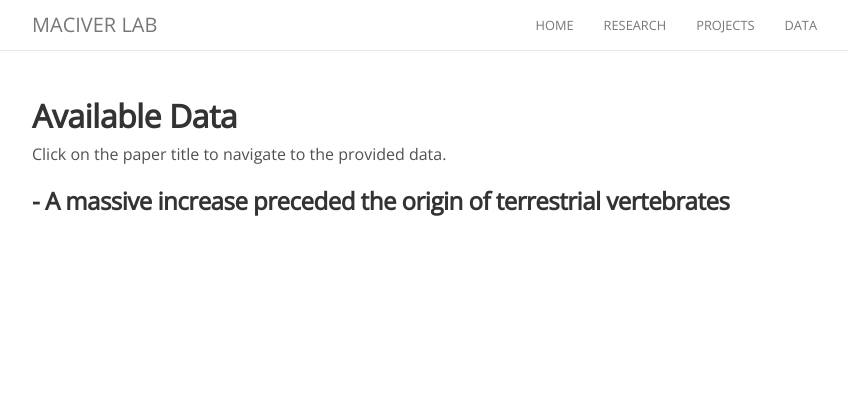
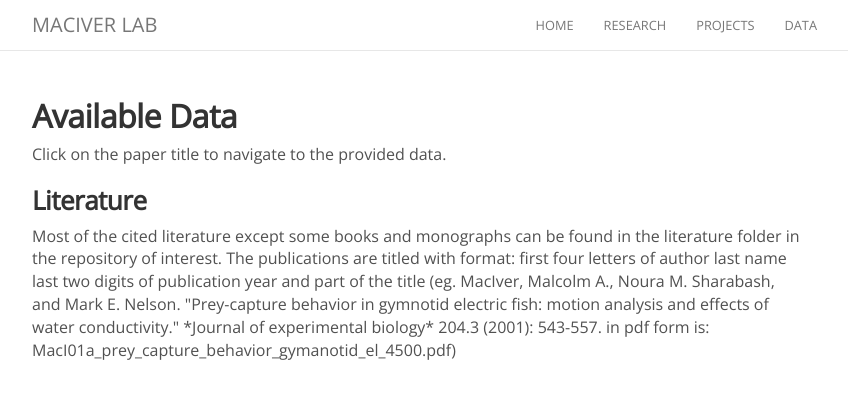
Before and after one commit to maciverlab/maciverlab.github.io, a Jekyll site: the page built from data/index.html, in a window 1280 px wide. Shown: the top 399 px of the page, without its empty margins (223-1071 px from the left). Built offline with Jekyll 4.4.1, drawn with Linux system fonts in a browser that asks for light colours; nearby versions of some CDN libraries; comment, search, counter and statistics services are not loaded.

Commit message:
literature added to data

```diff
--- a/_projdata/2017-02-07-bigeyedata.md
+++ b/_projdata/2017-02-07-bigeyedata.md
@@ -1,5 +1,6 @@
 ---
-title: Data
+title: A massive increase in visual range preceded the origin of terrestrial vertebrates
+data
 paper: bigeye
 categories: bigeye
 ---
--- a/data/index.html
+++ b/data/index.html
@@ -19,3 +19,9 @@ layout: page
     {% endif %}
     {% endfor %}
 </div>
+
+<h3> Literature </h3>
+
+<p> Most of the cited literature except some books and monographs can be found in the literature folder in the repository of interest. The publications are titled with format: first four letters of author last name last two digits of publication year and part of the title
+(eg. MacIver, Malcolm A., Noura M. Sharabash, and Mark E. Nelson. "Prey-capture behavior in gymnotid electric fish: motion analysis and effects of water conductivity." *Journal of experimental biology* 204.3 (2001): 543-557.
+in pdf form is: MacI01a_prey_capture_behavior_gymanotid_el_4500.pdf)</p>
```
